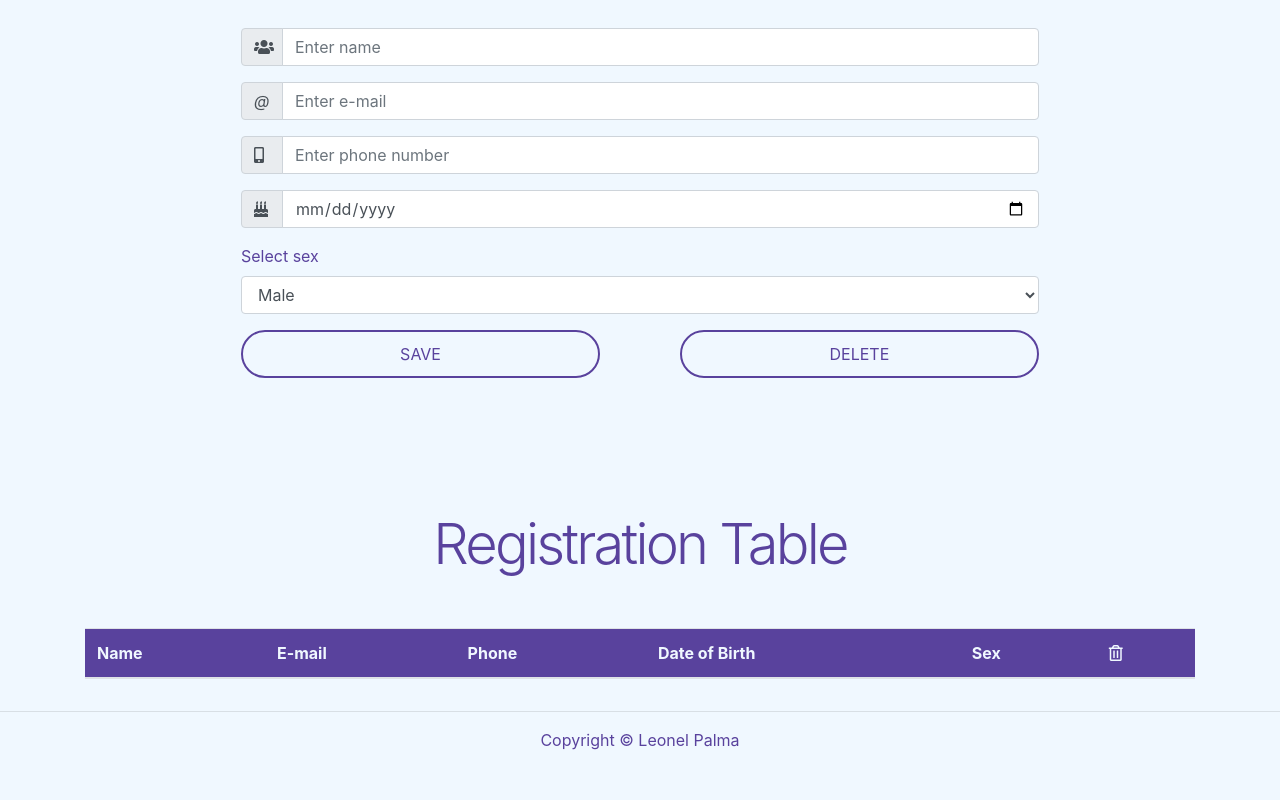
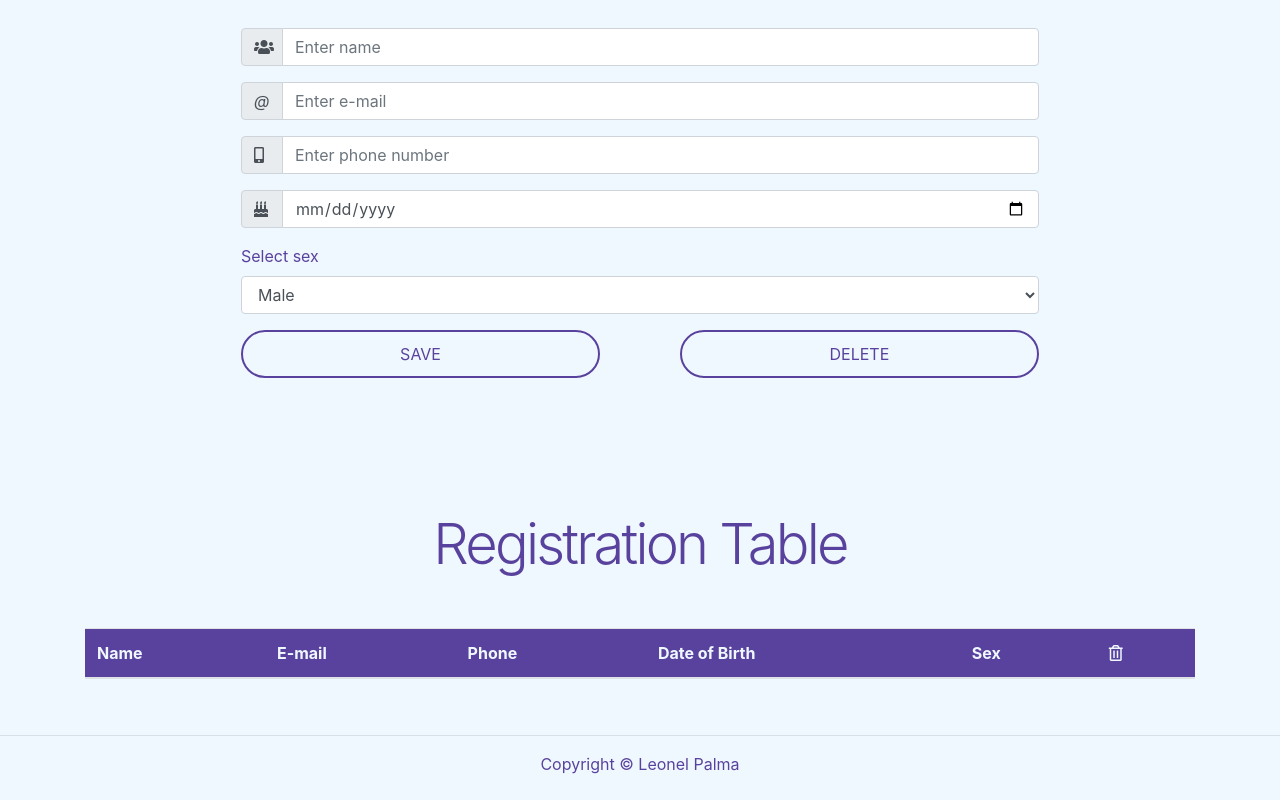
Before and after one commit to LeonelPalma/jogo_de_aventura, a plain HTML site: page index.html in a window 1280 px wide. Shown: the part 225-1025 px from the top of the page. Before the commit the page ends 977 px from the top, so only its background shows below. Drawn offline with nearby package versions, Linux system fonts and the light colour scheme.

Commit message:
Update index.html

```diff
--- a/index.html
+++ b/index.html
@@ -115,9 +115,11 @@
                 </table>
             </div>
         </section>
-        <hr>
+
         <footer>
+           <br><hr>
            <center>Copyright &copy; Leonel Palma<center>
+           <br>
         </footer>
 
         <!-- JavaScript (Opcional) -->
```
